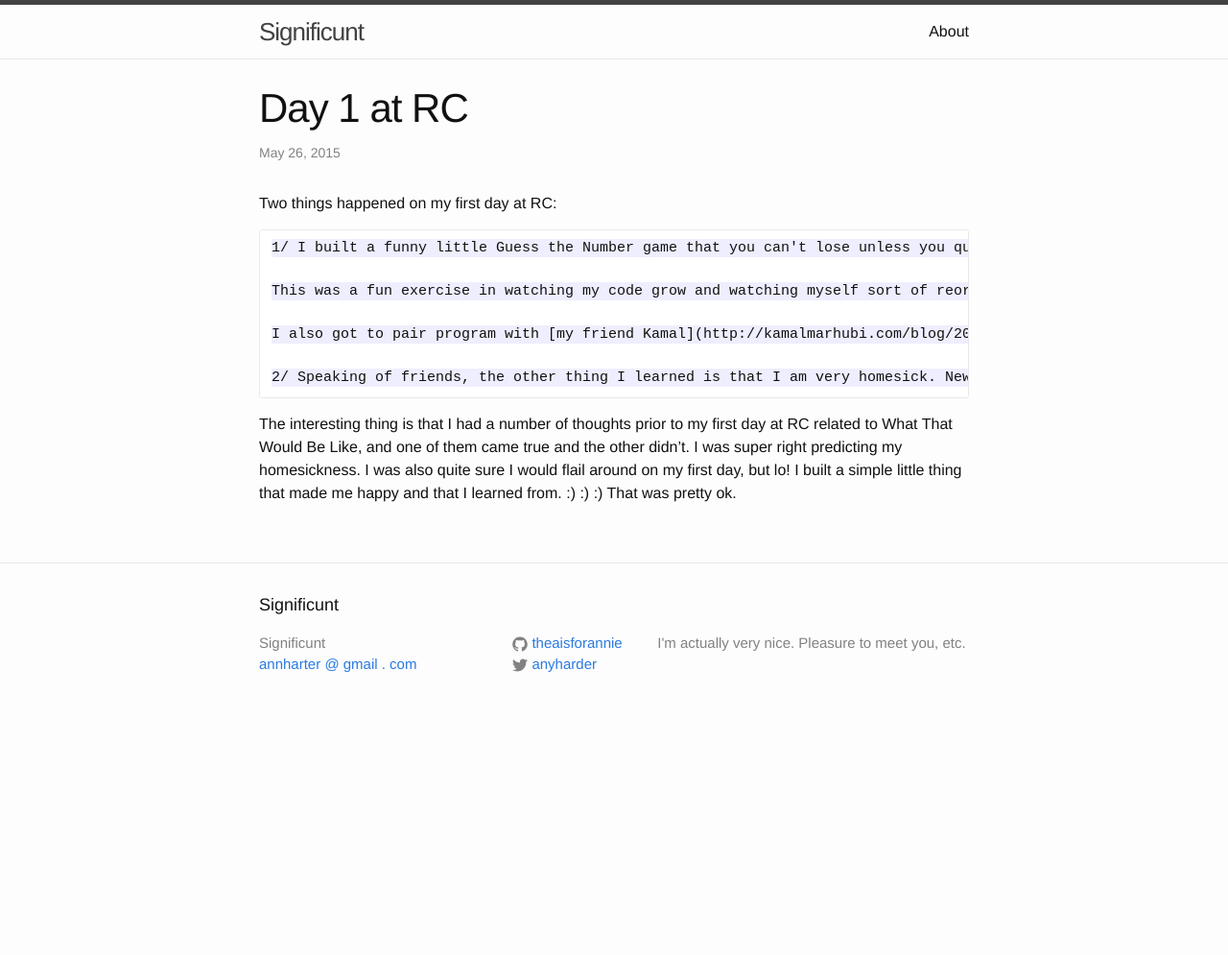
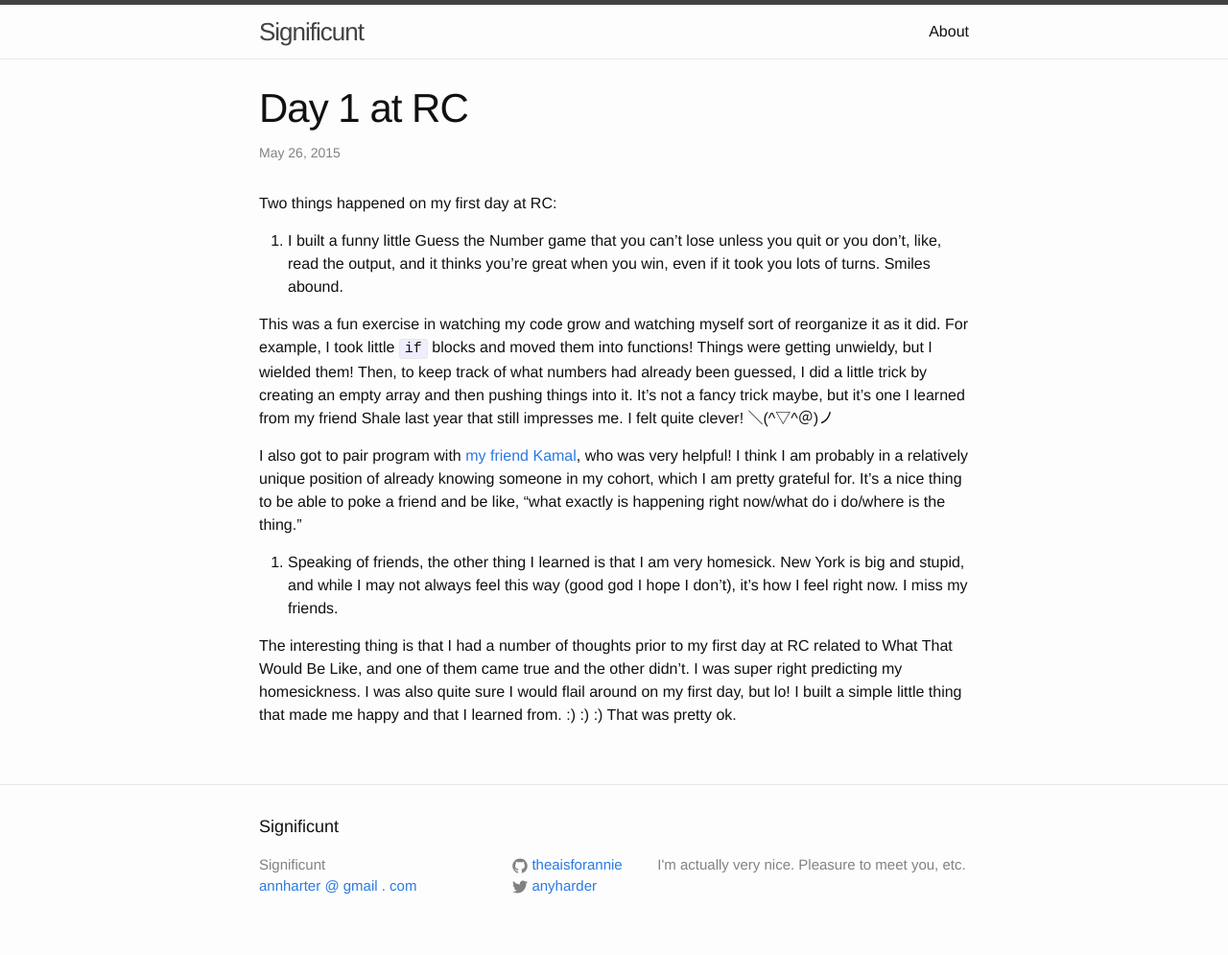
Before and after one commit to theaisforannie/theaisforannie.github.io, a Jekyll site: the page built from _posts/2015-05-26-Day-1-at-RC.md, in a window 1280 px wide. Shown: the whole page at 96% size. Built offline with Jekyll 4.4.1, drawn with Linux system fonts in a browser that asks for light colours; before the commit the page ends 900 px from its top, so only the background shows below that.

Commit message:
fixed markdown in Day 1 post whoopsie

```diff
--- a/_posts/2015-05-26-Day-1-at-RC.md
+++ b/_posts/2015-05-26-Day-1-at-RC.md
@@ -5,12 +5,12 @@ title: Day 1 at RC
 
 Two things happened on my first day at RC:
 
-	1/ I built a funny little Guess the Number game that you can't lose unless you quit or you don't, like, read the output, and it thinks you're great when you win, even if it took you lots of turns. Smiles abound.
+1. I built a funny little Guess the Number game that you can't lose unless you quit or you don't, like, read the output, and it thinks you're great when you win, even if it took you lots of turns. Smiles abound.
 
-	This was a fun exercise in watching my code grow and watching myself sort of reorganize it as it did. For example, I took little `if` blocks and moved them into functions! Things were getting unwieldy, but I wielded them! Then, to keep track of what numbers had already been guessed, I did a little trick by creating an empty array and then pushing things into it. It's not a fancy trick maybe, but it's one I learned from my friend Shale last year that still impresses me. I felt quite clever.
+This was a fun exercise in watching my code grow and watching myself sort of reorganize it as it did. For example, I took little `if` blocks and moved them into functions! Things were getting unwieldy, but I wielded them! Then, to keep track of what numbers had already been guessed, I did a little trick by creating an empty array and then pushing things into it. It's not a fancy trick maybe, but it's one I learned from my friend Shale last year that still impresses me. I felt quite clever! ＼(^▽^＠)ノ
 
-	I also got to pair program with [my friend Kamal](http://kamalmarhubi.com/blog/2015/05/26/avoiding-distractions/), who was very helpful! I think I am probably in a relatively unique position of already knowing someone in my cohort, which I am pretty grateful for. It's a nice thing to be able to poke a friend and be like, "what exactly is happening right now/what do i do/where is the thing."
+I also got to pair program with [my friend Kamal](http://kamalmarhubi.com/blog/2015/05/26/avoiding-distractions/), who was very helpful! I think I am probably in a relatively unique position of already knowing someone in my cohort, which I am pretty grateful for. It's a nice thing to be able to poke a friend and be like, "what exactly is happening right now/what do i do/where is the thing."
 
-	2/ Speaking of friends, the other thing I learned is that I am very homesick. New York is big and stupid, and while I may not always feel this way (good god I hope I don't), it's how I feel right now. I miss my friends.
+2. Speaking of friends, the other thing I learned is that I am very homesick. New York is big and stupid, and while I may not always feel this way (good god I hope I don't), it's how I feel right now. I miss my friends.
 
 The interesting thing is that I had a number of thoughts prior to my first day at RC related to What That Would Be Like, and one of them came true and the other didn't. I was super right predicting my homesickness. I was also quite sure I would flail around on my first day, but lo! I built a simple little thing that made me happy and that I learned from. :) :) :) That was pretty ok.
```
